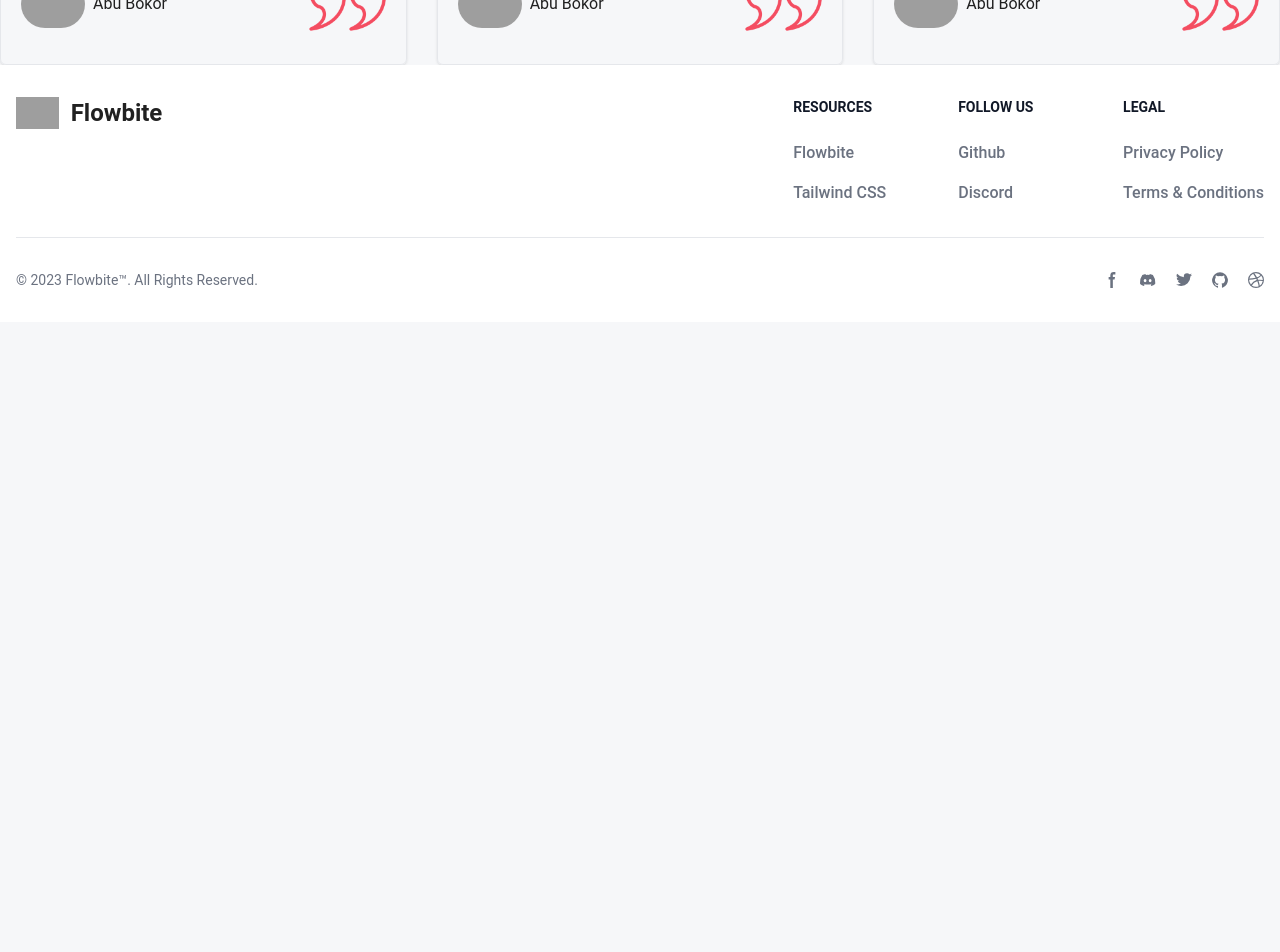
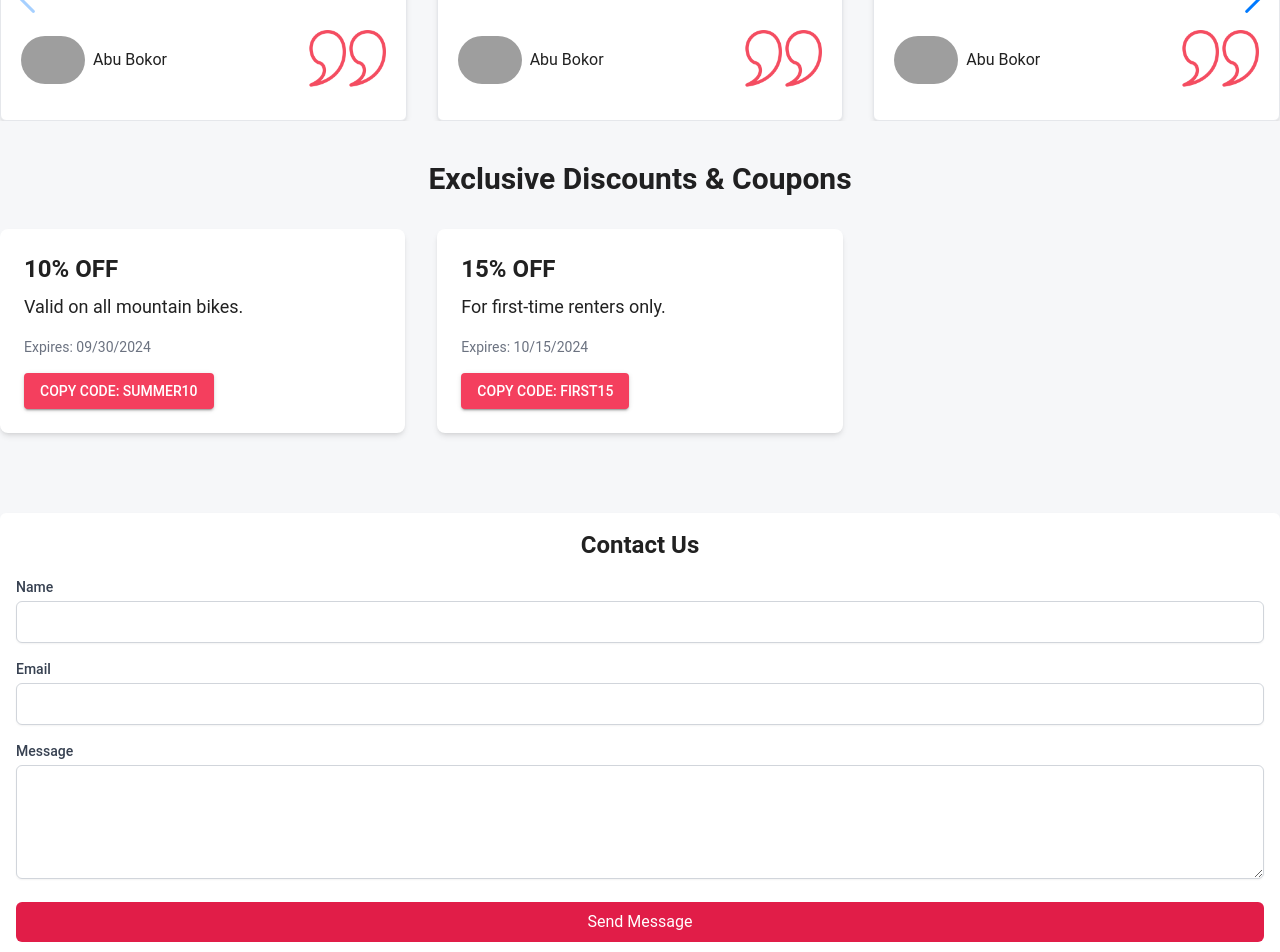
Before and after one commit to AbuBokorprog/bike-rental-service-client, a React (Vite) app: page / in a window 1280 px wide. Shown: the part 1260-2212 px from the top of the page. Before the commit the page ends 1582 px from the top, so only its background shows below. Built offline with nearby package versions, Linux system fonts and the light colour scheme; grey boxes are pictures that could not be loaded.

Commit message:
contacts form added.

```diff
--- a/package.json
+++ b/package.json
@@ -18,6 +18,7 @@
     "framer-motion": "^11.3.31",
     "react": "^18.3.1",
     "react-dom": "^18.3.1",
+    "react-hook-form": "^7.53.0",
     "react-icons": "^5.3.0",
     "react-redux": "^9.1.2",
     "react-router-dom": "^6.26.1",
--- /dev/null
+++ b/src/component/home/ContactForm.tsx
@@ -0,0 +1,112 @@
+/* eslint-disable no-useless-escape */
+import React from "react";
+import { useForm, SubmitHandler, FieldValues } from "react-hook-form";
+
+type FormData = {
+  name: string;
+  email: string;
+  message: string;
+};
+
+const ContactForm = () => {
+  const {
+    register,
+    handleSubmit,
+    formState: { errors },
+    reset,
+  } = useForm<FormData>();
+
+  const onSubmit: SubmitHandler<FieldValues> = (data) => {
+    console.log(data);
+    // Here you can handle the form submission (e.g., send data to a server)
+    reset(); // Reset form fields after submission
+  };
+
+  return (
+    <div className=" mx-auto my-5 lg:my-10 bg-white rounded-md shadow-md p-4">
+      <h2 className="text-2xl font-bold mb-4 text-center">Contact Us</h2>
+      <form onSubmit={handleSubmit(onSubmit)} className="space-y-4">
+        {/* Name Field */}
+        <div>
+          <label
+            htmlFor="name"
+            className="block text-sm font-medium text-gray-700"
+          >
+            Name
+          </label>
+          <input
+            type="text"
+            id="name"
+            {...register("name", { required: "Name is required" })}
+            className={`w-full mt-1 p-2 border ${
+              errors.name ? "border-red-500" : "border-gray-300"
+            } rounded-md shadow-sm focus:outline-none focus:ring-2 focus:ring-primary-500`}
+          />
+          {errors.name && (
+            <span className="text-red-500 text-sm">{errors.name.message}</span>
+          )}
+        </div>
+
+        {/* Email Field */}
+        <div>
+          <label
+            htmlFor="email"
+            className="block text-sm font-medium text-gray-700"
+          >
+            Email
+          </label>
+          <input
+            type="email"
+            id="email"
+            {...register("email", {
+              required: "Email is required",
+              pattern: {
+                value: /^[\w-\.]+@([\w-]+\.)+[\w-]{2,4}$/,
+                message: "Invalid email address",
+              },
+            })}
+            className={`w-full mt-1 p-2 border ${
+              errors.email ? "border-red-500" : "border-gray-300"
+            } rounded-md shadow-sm focus:outline-none focus:ring-2 focus:ring-primary-500`}
+          />
+          {errors.email && (
+            <span className="text-red-500 text-sm">{errors.email.message}</span>
+          )}
+        </div>
+
+        {/* Message Field */}
+        <div>
+          <label
+            htmlFor="message"
+            className="block text-sm font-medium text-gray-700"
+          >
+            Message
+          </label>
+          <textarea
+            id="message"
+            rows={4}
+            {...register("message", { required: "Message is required" })}
+            className={`w-full mt-1 p-2 border ${
+              errors.message ? "border-red-500" : "border-gray-300"
+            } rounded-md shadow-sm focus:outline-none focus:ring-2 focus:ring-primary-500`}
+          ></textarea>
+          {errors.message && (
+            <span className="text-red-500 text-sm">
+              {errors.message.message}
+            </span>
+          )}
+        </div>
+
+        {/* Submit Button */}
+        <button
+          type="submit"
+          className="w-full p-2 mt-4 bg-primary-600 text-white rounded-md hover:bg-primary-700 transition"
+        >
+          Send Message
+        </button>
+      </form>
+    </div>
+  );
+};
+
+export default ContactForm;
--- a/src/component/home/CouponsDiscount.tsx
+++ b/src/component/home/CouponsDiscount.tsx
@@ -1,7 +1,58 @@
 import React from "react";
+import { Button } from "@mui/material";
 
-const CouponsDiscount = () => {
-  return <div></div>;
+const coupons = [
+  {
+    code: "SUMMER10",
+    discount: "10% OFF",
+    description: "Valid on all mountain bikes.",
+    expires: "Expires: 09/30/2024",
+  },
+  {
+    code: "FIRST15",
+    discount: "15% OFF",
+    description: "For first-time renters only.",
+    expires: "Expires: 10/15/2024",
+  },
+  // Add more coupons as needed
+];
+
+const CouponsDiscounts = () => {
+  return (
+    <section className=" py-10">
+      <div className=" mx-auto">
+        <h2 className="text-3xl font-bold text-center mb-8">
+          Exclusive Discounts & Coupons
+        </h2>
+        <div className="grid grid-cols-1 sm:grid-cols-2 lg:grid-cols-3 gap-8">
+          {coupons.map((coupon, index) => (
+            <div key={index} className="bg-white p-6 rounded-lg shadow-md">
+              <h3 className="text-2xl font-bold mb-2">{coupon.discount}</h3>
+              <p className="text-lg mb-4">{coupon.description}</p>
+              <p className="text-sm text-secondary-500 mb-4">
+                {coupon.expires}
+              </p>
+              <Button
+                variant="contained"
+                color="primary"
+                onClick={() => navigator.clipboard.writeText(coupon.code)}
+              >
+                Copy Code: {coupon.code}
+              </Button>
+            </div>
+          ))}
+        </div>
+
+        {/* Bonus Feature: Spin the Wheel
+        <div className="mt-10 text-center">
+          <h3 className="text-2xl font-bold mb-4">Try Your Luck!</h3>
+          <Button variant="contained" color="secondary">
+            Spin the Wheel
+          </Button>
+        </div> */}
+      </div>
+    </section>
+  );
 };
 
-export default CouponsDiscount;
+export default CouponsDiscounts;
--- a/src/component/home/FeaturesBikes.tsx
+++ b/src/component/home/FeaturesBikes.tsx
@@ -11,7 +11,7 @@ import { Button } from "@mui/material";
 const FeaturesBikes = () => {
   return (
     <div>
-      <h3 className="text-xl lg:text-2xl font-semibold my-5 lg:my-10">
+      <h3 className="text-xl lg:text-3xl font-semibold my-5 lg:my-10">
         Latest Bikes.
       </h3>
 
@@ -43,7 +43,7 @@ const FeaturesBikes = () => {
           >
             {[1, 2, 3, 4, 5, 6]?.map((b) => (
               <SwiperSlide key={b}>
-                <div className="p-3 border shadow rounded-md">
+                <div className="p-3 border shadow rounded-md bg-white">
                   <img
                     src="https://autobike-light.templaza.net/wp-content/uploads/2023/04/baptiste-david-XfbjTaxSnuw-unsplash.jpg"
                     alt=""
--- /dev/null
+++ b/src/component/home/SpinWheel.tsx
@@ -0,0 +1,77 @@
+import React, { useState } from "react";
+import { motion } from "framer-motion";
+
+const discounts = [
+  { label: "10% OFF", value: 10 },
+  { label: "15% OFF", value: 15 },
+  { label: "20% OFF", value: 20 },
+  { label: "Free Ride", value: 0 },
+  { label: "5% OFF", value: 5 },
+  { label: "25% OFF", value: 25 },
+];
+
+const SpinTheWheel = () => {
+  const [isSpinning, setIsSpinning] = useState(false);
+  const [result, setResult] = useState(null);
+
+  const handleSpin = () => {
+    setIsSpinning(true);
+    const randomIndex = Math.floor(Math.random() * discounts.length);
+    const degreesPerSegment = 360 / discounts.length;
+    const randomDegree = degreesPerSegment * randomIndex + 360 * 3; // Add extra spins for effect
+
+    setTimeout(() => {
+      setIsSpinning(false);
+      setResult(discounts[randomIndex]);
+    }, 3000); // Spin duration
+
+    return randomDegree;
+  };
+
+  return (
+    <div className="flex flex-col items-center justify-center p-6 bg-gray-100 rounded-lg shadow-md">
+      <h2 className="text-2xl font-bold mb-4">Spin the Wheel!</h2>
+      <div className="relative">
+        <motion.div
+          className="w-56 h-56 rounded-full border-4 border-gray-300 bg-white flex items-center justify-center"
+          animate={{
+            rotate: isSpinning ? handleSpin() : 0,
+          }}
+          transition={{
+            duration: 2.5,
+            ease: "easeInOut",
+          }}
+        >
+          {discounts.map((discount, index) => (
+            <div
+              key={index}
+              className={`absolute w-full h-full flex items-center justify-center text-center text-lg font-semibold ${
+                index % 2 === 0 ? "text-red-600" : "text-blue-600"
+              }`}
+              style={{
+                transform: `rotate(${(360 / discounts.length) * index}deg)`,
+              }}
+            >
+              {discount.label}
+            </div>
+          ))}
+        </motion.div>
+        <div className="absolute w-1 h-8 bg-red-500 top-0 left-1/2 transform -translate-x-1/2 rounded-t-lg"></div>
+      </div>
+      <button
+        onClick={handleSpin}
+        disabled={isSpinning}
+        className="mt-6 px-4 py-2 bg-blue-600 text-white rounded-lg hover:bg-blue-700 disabled:opacity-50"
+      >
+        {isSpinning ? "Spinning..." : "Spin Now!"}
+      </button>
+      {result && (
+        <div className="mt-4 text-xl font-bold text-green-600">
+          Congratulations! You got {result.label}
+        </div>
+      )}
+    </div>
+  );
+};
+
+export default SpinTheWheel;
--- a/src/component/home/Testimonials.tsx
+++ b/src/component/home/Testimonials.tsx
@@ -7,7 +7,7 @@ import React from "react";
 const Testimonials = () => {
   return (
     <div>
-      <h3 className="text-xl lg:text-2xl font-semibold my-5 lg:my-10">
+      <h3 className="text-xl lg:text-3xl font-semibold my-5 lg:my-10">
         What Clients Say about Us.
       </h3>
 
@@ -38,7 +38,7 @@ const Testimonials = () => {
         >
           {[1, 2, 3, 4, 5, 6]?.map((b) => (
             <SwiperSlide key={b}>
-              <div className="p-5 border shadow rounded-md">
+              <div className="p-5 border shadow-md rounded-md bg-white">
                 Lorem ipsum dolor sit amet consectetur adipisicing elit. Modi
                 quod illum laborum voluptatum ea dignissimos. Dolor illo
                 architecto optio est alias. Quaerat dolor distinctio deleniti!
--- a/src/pages/Home.tsx
+++ b/src/pages/Home.tsx
@@ -5,7 +5,7 @@ import HowToRent from "../component/home/HowToRent";
 import WhyChooseUs from "../component/home/WhyChooseUs";
 import Testimonials from "../component/home/Testimonials";
 import CouponsDiscount from "../component/home/CouponsDiscount";
-import Contacts from "../component/home/Contacts";
+import ContactForm from "../component/home/ContactForm";
 
 const Home = () => {
   return (
@@ -16,7 +16,7 @@ const Home = () => {
       <WhyChooseUs />
       <Testimonials />
       <CouponsDiscount />
-      <Contacts />
+      <ContactForm />
     </div>
   );
 };
```
Also changed, not shown: src/component/home/WhyChooseUs.tsx (+5 -5 lines), 1 other file (tests, documents, lock files or other folders).
